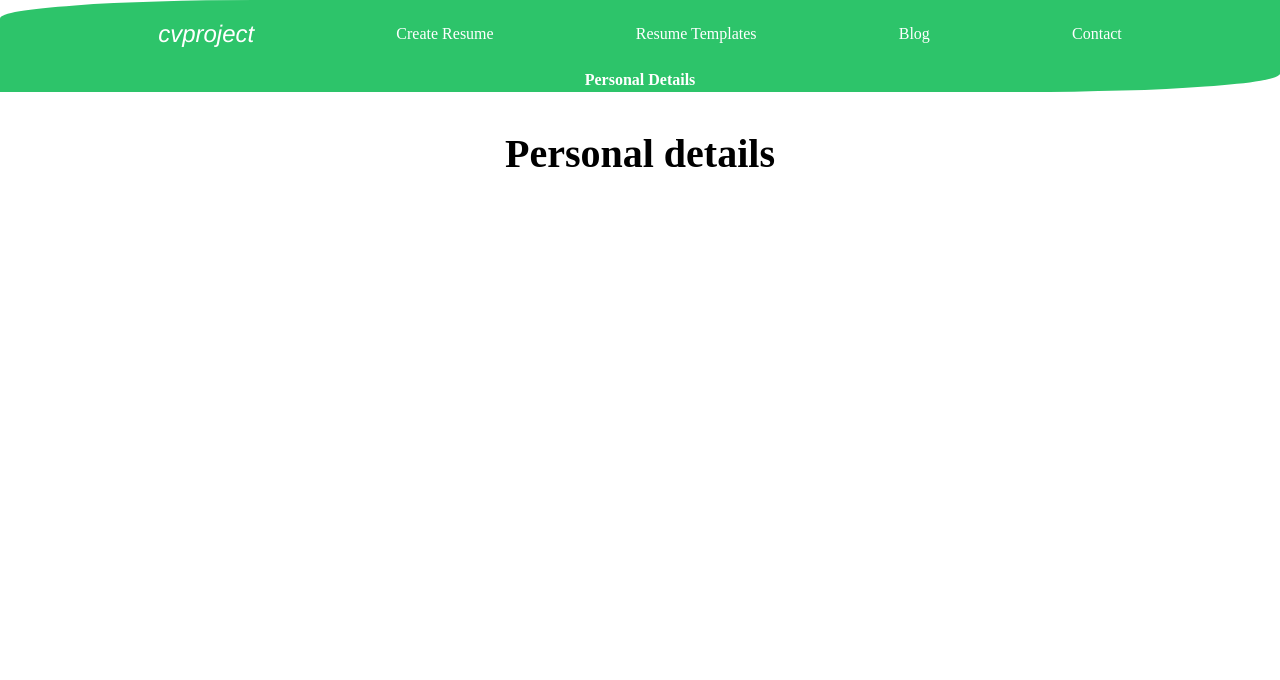
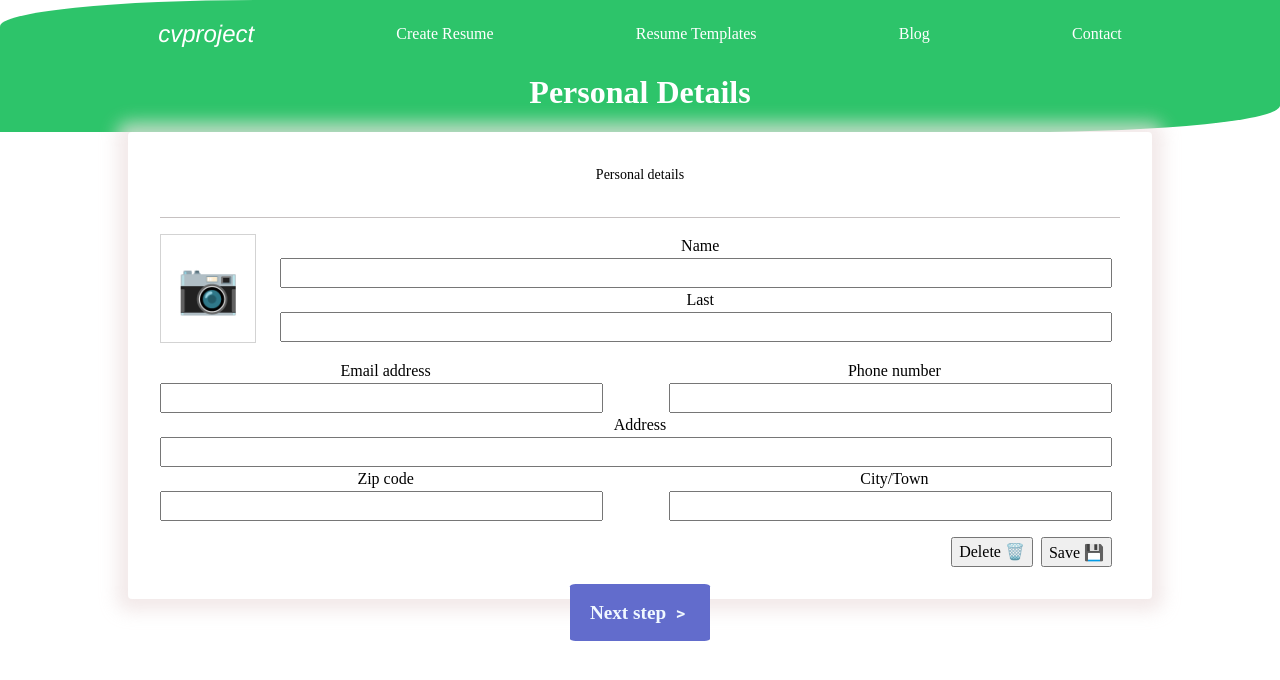
Before and after one commit to chucoyos/cv-project, a React (Create React App) app: page /general in a window 1280 px wide. Shown: the top 680 px of the page. Built offline with nearby package versions, Linux system fonts and the light colour scheme.

Commit message:
Layout personal detaisl

```diff
--- a/src/App.js
+++ b/src/App.js
@@ -1,6 +1,5 @@
 import './App.css';
 import DescriptionCard from './components/DescriptionCard';
-import Nav from './components/Nav';
 import Footer from './components/Footer';
 
 function App() {
--- a/src/RouteSwitch.js
+++ b/src/RouteSwitch.js
@@ -1,14 +1,20 @@
 import { BrowserRouter, Routes, Route } from "react-router-dom"
 import App from "./App"
-import General from "./components/General"
+import GeneralInfo from "./components/GeneralInfo"
 import Nav from "./components/Nav"
+import { useState } from "react"
 const RouteSwitch = () => {
+  const personalDetails = useState({
+    name: 'Your first name here',
+    last: 'Your last name here'
+  })
+
   return(
     <BrowserRouter>
       <Nav />
       <Routes>
         <Route path='/' element={<App />}/>
-        <Route path='/general' element={<General />} />
+        <Route path='/general' element={<GeneralInfo details={personalDetails}/>} />
       </Routes>
     </BrowserRouter>
   )
--- a/src/components/Button.js
+++ b/src/components/Button.js
@@ -1,8 +1,8 @@
 import './Button.css'
 import { Link } from 'react-router-dom'
-const Button = () => {
+const Button = ({path, text}) => {
   return(
-    <Link to='/general' className="main-button">Create your Resume</Link>
+    <Link to={path} className="main-button">{text}</Link>
   )
 }
 export default Button
--- a/src/components/DescriptionCard.css
+++ b/src/components/DescriptionCard.css
@@ -25,3 +25,9 @@
   align-self: center;
   font-size: 64px;
 }
+.form-group {
+  margin-top: 16px;
+}
+hr {
+
+}
--- a/src/components/General.js
+++ /dev/null
@@ -1,9 +0,0 @@
-const General = () => {
-  return(
-    <div className='General'>
-      <h1>Personal details</h1>
-    </div>
-  )
-}
-
-export default General
--- /dev/null
+++ b/src/components/GeneralInfo.css
@@ -0,0 +1,58 @@
+.form-card {
+  display: flex;
+  flex-direction: column;
+  margin: auto;
+  border-radius: 4px;
+  max-width: 80%;
+  padding: 32px;
+  box-shadow: 0px 1px 17px 11px rgba(237,225,225,0.75);
+  -webkit-box-shadow: 0px 1px 17px 11px rgba(237,225,225,0.75);
+  -moz-box-shadow: 0px 1px 17px 11px rgba(237,225,225,0.75);
+}
+.section-group {
+  display: flex;
+  flex-direction: column;
+  width: 100%;
+}
+.form-group {
+  display: flex;
+  border-top: .5px solid rgb(198, 193, 193);
+  padding: 16px 0;
+}
+.form-group .input-group {
+  margin-left: 24px;
+  width: auto;
+}
+.camera {
+  font-size: 50px;
+  align-self: center;
+  border: .1px solid lightgray;
+  cursor: pointer;
+  padding: 16px;
+}
+.input-group {
+  display: flex;
+  flex-direction: column;
+}
+.input-duo > .input-group {
+  width: 47%;
+}
+.form-title {
+  margin-bottom: 16px;
+  font-size: 14px;
+}
+.input-duo {
+  display: flex;
+  flex-wrap: wrap;
+  justify-content: space-between;
+  width: 100%;
+}
+.btn-group {
+  display: flex;
+  justify-content: end;
+  margin-top: 16px;
+}
+.btn-group button, input {
+  margin-right: 8px;
+  cursor: pointer;
+}
--- /dev/null
+++ b/src/components/GeneralInfo.js
@@ -0,0 +1,60 @@
+import './GeneralInfo.css'
+import Button from './Button'
+const GeneralInfo = (props) => {
+  return(
+    <div className='App'>
+      <div className='form-card'>
+        <p className='form-title'>Personal details</p>
+        <form >
+          <div className='form-group'>
+            <p className="camera">📷️</p>
+            <div className='section-group'>
+              <div className="input-group">
+                <label htmlFor='first'>Name</label>
+                <input type='text' />
+              </div>
+              <div className="input-group">
+                <label htmlFor='last'>Last</label>
+                <input type='text' />
+              </div>
+            </div>
+          </div>
+
+          <div className='input-duo'>
+            <div className="input-group">
+              <label htmlFor='first'>Email address</label>
+              <input type='text' />
+            </div>
+            <div className="input-group">
+              <label htmlFor='last'>Phone number</label>
+              <input type='text' />
+            </div>
+          </div>
+
+          <div className="input-group">
+            <label htmlFor='first'>Address</label>
+            <input type='text' />
+          </div>
+
+          <div className='input-duo'>
+            <div className="input-group">
+              <label htmlFor='first'>Zip code</label>
+              <input type='text' />
+            </div>
+            <div className="input-group">
+              <label htmlFor='last'>City/Town</label>
+              <input type='text' />
+            </div>
+          </div>
+          <div className='btn-group'>
+            <button>Delete 🗑️</button>
+            <input type='submit' value='Save 💾️'/>
+          </div>
+        </form>
+      </div>
+      <Button text='Next step ﹥' path='/'/>
+    </div>
+  )
+}
+
+export default GeneralInfo
--- a/src/components/Nav.css
+++ b/src/components/Nav.css
@@ -32,4 +32,6 @@ h1 {
 .subtitle {
   font-size: medium;
   text-align: center;
+  font-size: 32px;
+  margin-bottom: 16px;
 }
--- a/src/components/Nav.js
+++ b/src/components/Nav.js
@@ -1,7 +1,7 @@
 import Button from './Button'
 import './Nav.css'
 import { Link, useLocation } from 'react-router-dom'
-const Nav = () => {
+const Nav = ({path, text}) => {
   const location = useLocation()
   return(
     <nav className='Nav'>
@@ -16,7 +16,7 @@ const Nav = () => {
         <>
           <h1>Create your professional Resume with CV project</h1>
           <p className='subtitle'>Create your own professional resume and download it</p>
-          <Button />
+          <Button path='/general' text='Create your Resume'/>
         </> : <h2 className='subtitle'>Personal Details</h2>
       }
     </nav>
```
